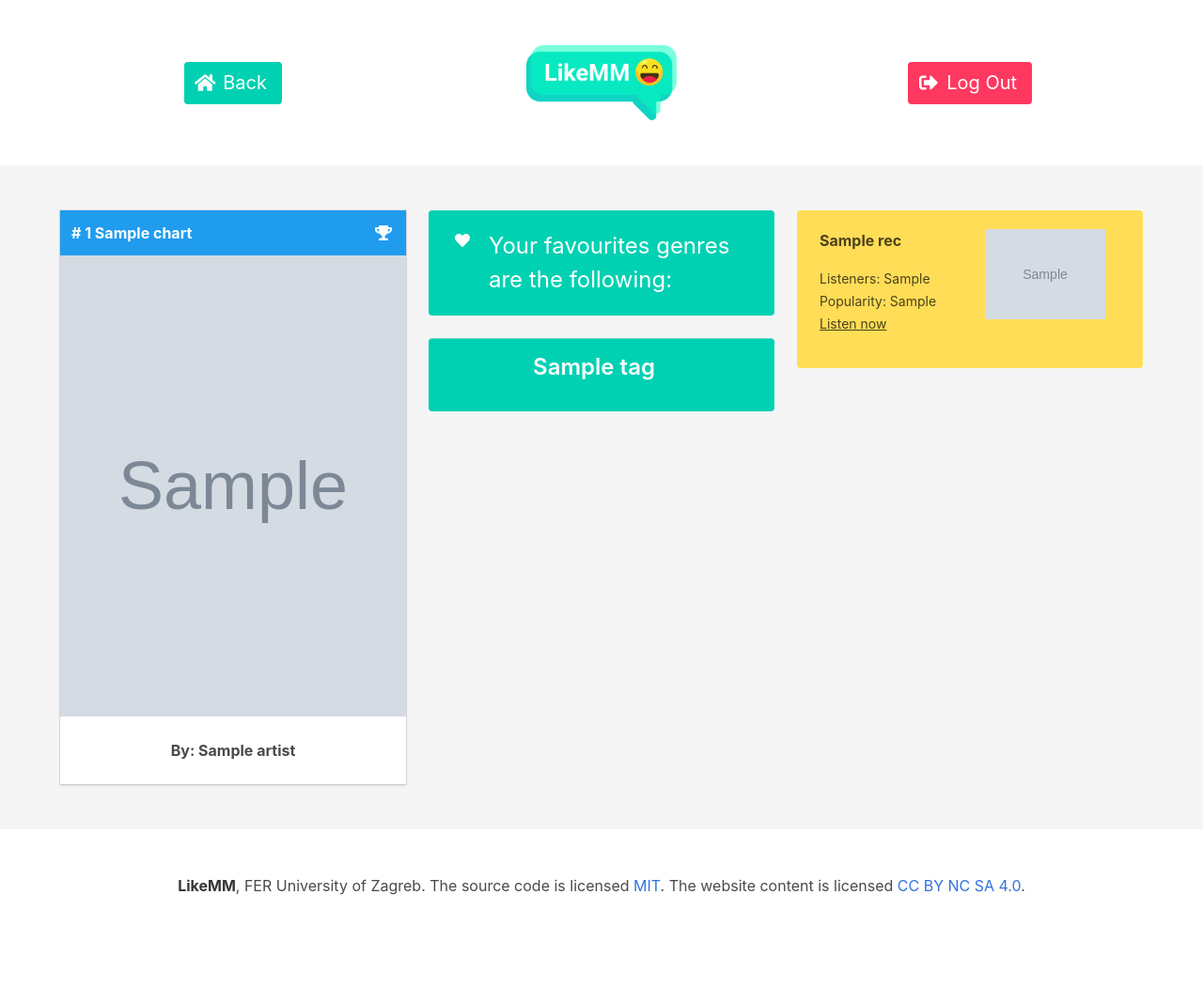
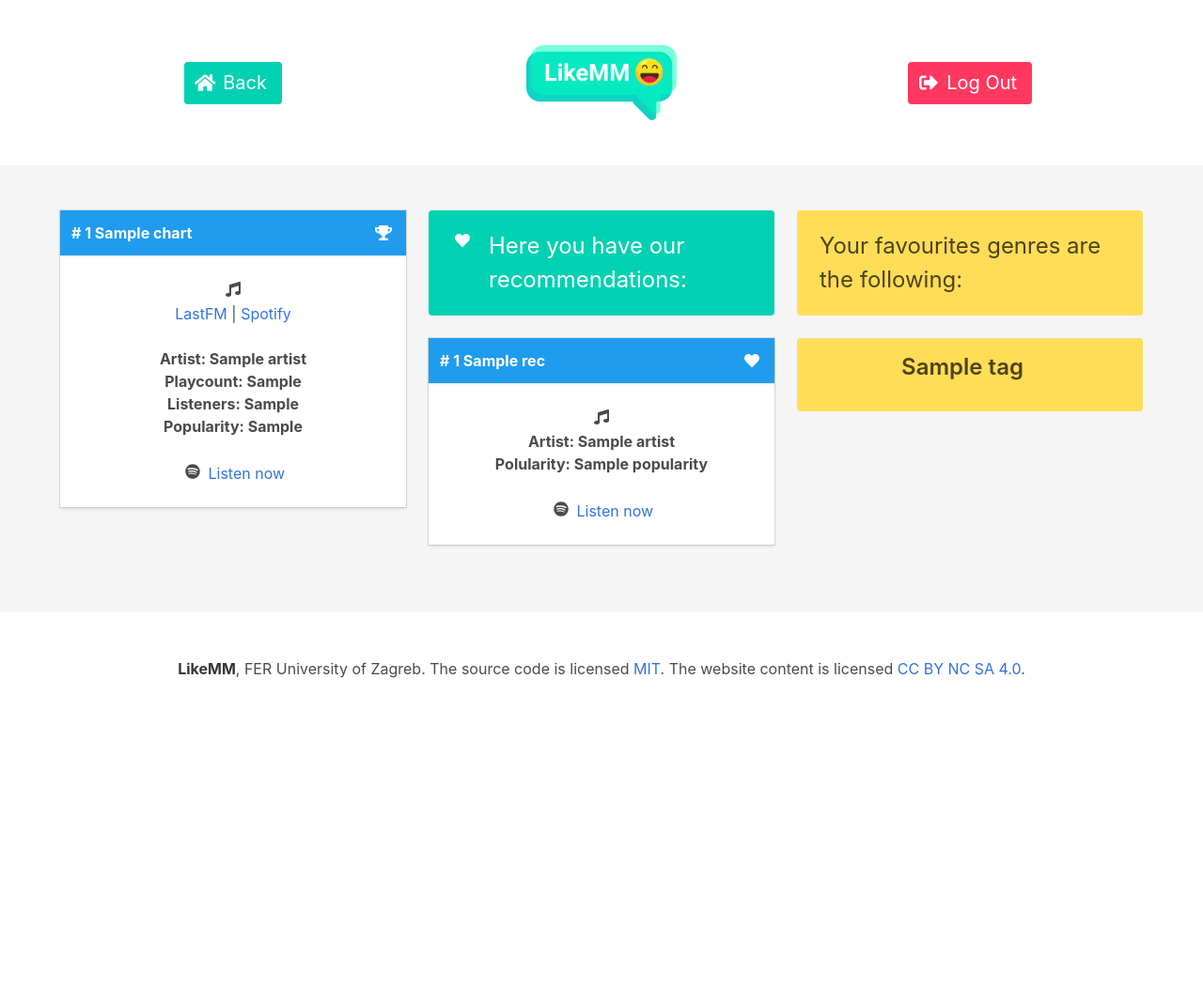
Before and after one commit to MarkusPaulsen/LikeMM, a Flask app: template templates/MusicPageView.html in a window 1280 px wide. Shown: the whole page at 94% size. After the commit the page ends 722 px from the top, so only its background shows below. Run offline with Flask 2, Linux system fonts and the light colour scheme; the template is opened without the code that fills it: most values are stand-ins (such as "Sample title", 1, 10 or a date in 2020); grey boxes marked "Sample" are stand-in pictures; parts of the project's set-up code (start-up, migrations or seed data) failed here and were passed over; some libraries are stand-ins or nearby versions.

Commit message:
Removed images from templates, added icons and fixed layout

```diff
--- a/templates/MusicPageView.html
+++ b/templates/MusicPageView.html
@@ -54,28 +54,95 @@
                             </span>
                             </p>
                         </header>
-                        <div class="card-image ">
-                            <figure class="image is-3by4"> <!-- <figure class="image is-128x128">-->
-                                <img src=" {{ chart.spotify_image }}" alt="{{ chart.name }}">
-                            </figure>
-                        </div>
                         <div class="card-content has-text-centered">
+                            <span class="icon">
+                                <i class="fa fa-music"></i>
+                            </span>
+                            <div>
+                                <a href="{{chart.lastfm_url }}">LastFM</a> | <a href="{{chart.spotify_url }}">Spotify</a>
+                            </div>
+                            <br>
                             <div class="content">
-                                <b>By: {{ chart.artist }}</b>
+                                <b>Artist: {{ chart.artist }}</b>
+                                <br>
+                                <b>Playcount: {{ chart.lastfm_playcount }}</b>
+                                <br>
+                                <b>Listeners: {{ chart.lastfm_listeners }}</b>
+                                <br>
+                                <b>Popularity: {{ chart.spotify_popularity }}</b>
                             </div>
+                            <span class="icon">
+                                <i class="fab fa-spotify"></i>
+                            </span>
+                            <span><a href="{{chart.spotify_uri }}">Listen now</a></span>
                         </div>
                     </div>
+                    <br>
                     {% endfor %}
                 </div>
 
                 <div class="column">
+                    <article class="media notification is-primary">
+                        <figure class="media-left">
+                            <span class="icon">
+                                <i class="fa fa-heart"></i>
+                            </span>
+                        </figure>
+                        <div class="media-content">
+                            <div class="content">
+                                <p class="is-size-4">
+                                    Here you have our recommendations:
+                                </p>
+                            </div>
+                        </div>
+                    </article>
+                    {% if rec_list|length %}
+                        {% for rec in rec_list %}
+                            <div class="card is-shady">
+                                <header class="card-header has-background-info has-text-white">
+                                    <p class="card-header-title has-text-white">
+                                    # {{loop.index}} {{ rec.name }}
+                                    </p>
+                                    <p class="card-header-icon" aria-label="more options">
+                                    <span class="icon">
+                                        <i class="fa fa-heart" aria-hidden="true"></i>
+                                    </span>
+                                    </p>
+                                </header>
+                                <div class="card-content has-text-centered">
+                                    <span class="icon">
+                                        <i class="fa fa-music"></i>
+                                    </span>
+                                    <div class="content">
+                                        <b>Artist: {{ rec.artist }}</b>
+                                        <br>
+                                        <b>Polularity: {{ rec.popularity }}</b>
+                                    </div>
+                                    <span class="icon">
+                                        <i class="fab fa-spotify"></i>
+                                    </span>
+                                    <span><a href="{{rec.spotify_url }}">Listen now</a></span>
+                                </div>
+                            </div>
+                            <br>
+                        {% endfor %}
+                    {% else %}
+                        <article class="media notification is-danger">
+                            <div class="media-content">
+                                <div class="content">
+                                    <p>
+                                        Error: Couldn't find any recommendations. <br>
+                                        You might need to like more artist on Facebook.
+                                    </p>
+                                </div>
+                            </div>
+                        </article>
+                    {%endif %}
+                </div>
+
+                <div class="column">
                     {% if tag_list|length %}
-                        <article class="media notification is-primary">
-                            <figure class="media-left">
-                                <span class="icon">
-                                    <i class="fa fa-heart"></i>
-                                </span>
-                            </figure>
+                        <article class="media notification is-warning">
                             <div class="media-content">
                                 <div class="content">
                                     <p class="is-size-4">
@@ -85,7 +152,7 @@
                             </div>
                         </article>
                         {% for tag in tag_list %}
-                            <article class="media notification is-primary">
+                            <article class="media notification is-warning">
                                 <div class="media-content">
                                     <div class="content has-text-centered">
                                         <h2 class="title is-size-4">{{ tag }}</h2>
@@ -106,43 +173,6 @@
                         </article>
                     {%endif %}
                 </div>
-                <div class="column">
-                    {% if rec_list|length %}
-                        {% for rec in rec_list %}
-                            <article class="media notification is-warning">
-                                <div class="media-content">
-                                    <div class="content">
-                                        <p>
-                                            <strong>{{ rec.name }}</strong>
-                                        </p>
-                                        <p>
-                                            <small>Listeners: {{ rec.lastfm_listeners }}</small>
-                                            <small>Popularity: {{ rec.spotify_popularity }}</small>
-                                            <br/>
-                                            <small><a href="{{ rec.spotify_uri }}" target="_blank">Listen now</a></small>
-                                        </p>
-                                    </div>
-                                </div>
-                                <figure class="media-right">
-                                    <p class="image is-128x128">
-                                      <img src="{{ rec.spotify_image }}" alt="{{ rec.name }}">
-                                    </p>
-                                  </figure>
-                            </article>
-                        {% endfor %}
-                    {% else %}
-                        <article class="media notification is-danger">
-                            <div class="media-content">
-                                <div class="content">
-                                    <p>
-                                        Error: Couldn't find any recommendations. <br>
-                                        You might need to like more artist on Facebook.
-                                    </p>
-                                </div>
-                            </div>
-                        </article>
-                    {%endif %}
-                </div>
             </div>
         </div>
     </section>
```
Also changed, not shown: templates/MoviePageView.html (+36 -26 lines), templates/StatusPageView.html (+5 -2 lines).
